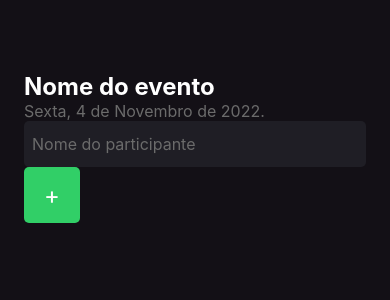
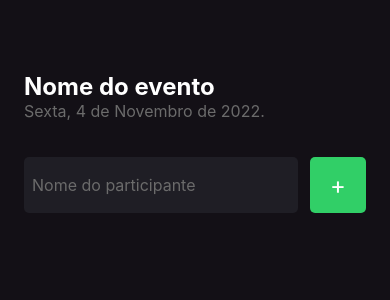
Before and after one commit to Washington-coder/React-Native-basics, a React Native app in the folder imhere/: screen / in a window 390 px wide. Shown: the top 300 px of the page. Built offline with nearby package versions, Linux system fonts and the light colour scheme.

Commit message:
Form styling

```diff
--- a/imhere/src/screens/Home/index.tsx
+++ b/imhere/src/screens/Home/index.tsx
@@ -19,6 +19,7 @@ export default function Home() {
             <Text style={styles.eventDate}>
                 Sexta, 4 de Novembro de 2022.
             </Text>
+            <View style={styles.form}>
                 <TextInput
                     style={styles.input}
                     placeholder='Nome do participante'
@@ -31,5 +32,6 @@ export default function Home() {
                     <Text style={styles.buttonText}>+</Text>
                 </TouchableOpacity>
             </View>
+        </View>
     );
 }
--- a/imhere/src/screens/Home/styles.ts
+++ b/imhere/src/screens/Home/styles.ts
@@ -17,12 +17,13 @@ export const styles = StyleSheet.create({
         fontSize: 16
     },
     input: {
-        height: 46,
+        flex: 1,
         backgroundColor: '#1f1e25',
         borderRadius: 5,
         color: '#fff',
         padding: 8,
-        fontSize: 16
+        fontSize: 16,
+        marginRight: 12
     },
     buttonText: {
         color: '#fff',
@@ -35,5 +36,11 @@ export const styles = StyleSheet.create({
         backgroundColor: '#31cf67',
         alignItems: 'center',
         justifyContent: 'center'
+    },
+    form: {
+        width: '100%',
+        flexDirection: 'row',
+        marginTop: 36,
+        marginBottom: 42
     }
 });
```
Lines whose indentation alone changed are shown as unchanged.
